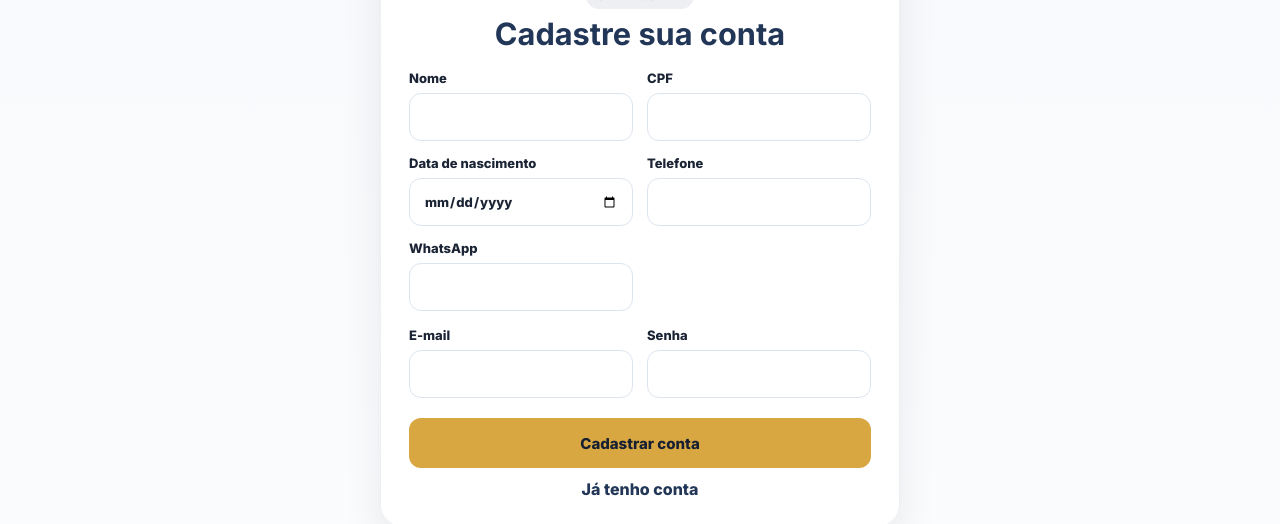
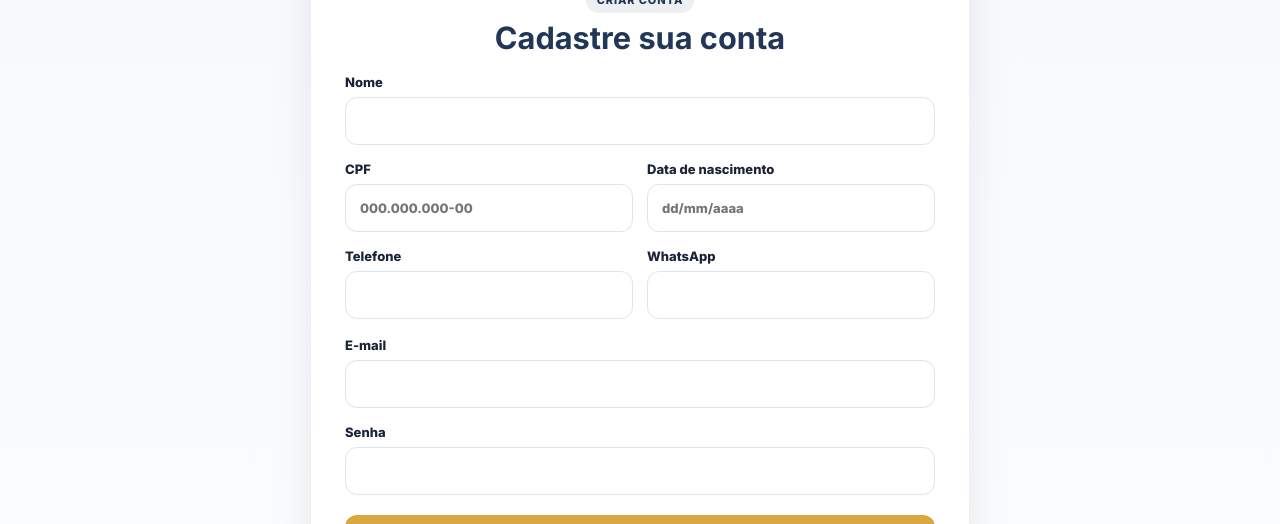
Before and after one commit to jefilds2/otica-olho-de-horus, a React (Vite) app in the folder frontend/: page /login in a window 1280 px wide. Both pictures are taken after a click on the button "Criar nova conta". Shown: the part 276-800 px from the top of the page. Built offline with nearby package versions, Linux system fonts and the light colour scheme; no server answers.

Commit message:
estilização do cadastro de usuários

```diff
--- a/frontend/src/paginas/Login/index.jsx
+++ b/frontend/src/paginas/Login/index.jsx
@@ -4,6 +4,35 @@ import { useNavigate, useSearchParams } from 'react-router-dom'
 import { toast } from 'react-toastify'
 import { useAuth } from '../../contextos/AuthContext'
 import { cadastrarUsuario, obterMensagemErroUsuario } from '../../servicos/api'
+
+function aplicarMascaraCpf(valor) {
+  const digitos = String(valor || '').replace(/\D/g, '').slice(0, 11)
+
+  return digitos
+    .replace(/^(\d{3})(\d)/, '$1.$2')
+    .replace(/^(\d{3})\.(\d{3})(\d)/, '$1.$2.$3')
+    .replace(/\.(\d{3})(\d)/, '.$1-$2')
+}
+
+function aplicarMascaraData(valor) {
+  const digitos = String(valor || '').replace(/\D/g, '').slice(0, 8)
+
+  if (digitos.length <= 2) return digitos
+  if (digitos.length <= 4) return `${digitos.slice(0, 2)}/${digitos.slice(2)}`
+  return `${digitos.slice(0, 2)}/${digitos.slice(2, 4)}/${digitos.slice(4)}`
+}
+
+function normalizarDataParaApi(valor) {
+  const digitos = String(valor || '').replace(/\D/g, '')
+
+  if (digitos.length !== 8) return null
+
+  const dia = digitos.slice(0, 2)
+  const mes = digitos.slice(2, 4)
+  const ano = digitos.slice(4, 8)
+
+  return `${ano}-${mes}-${dia}`
+}
 
 export function Login() {
   const navigate = useNavigate()
@@ -25,7 +54,11 @@ export function Login() {
 
     try {
       if (modoCadastro) {
-        await cadastrarUsuario(form)
+        await cadastrarUsuario({
+          ...form,
+          cpf: String(form.cpf || '').replace(/\D/g, ''),
+          birth_date: normalizarDataParaApi(form.birth_date),
+        })
         toast.success('Cadastro criado. Agora faça login.')
         setSearchParams({})
         return
@@ -50,17 +83,49 @@ export function Login() {
 
         {modoCadastro && (
           <div className="form-grid">
-            <label>Nome<input value={form.name} onChange={(e) => alterarCampo('name', e.target.value)} required /></label>
-            <label>CPF<input value={form.cpf} onChange={(e) => alterarCampo('cpf', e.target.value)} required /></label>
-            <label>Data de nascimento<input type="date" value={form.birth_date} onChange={(e) => alterarCampo('birth_date', e.target.value)} /></label>
-            <label>Telefone<input value={form.phone} onChange={(e) => alterarCampo('phone', e.target.value)} /></label>
-            <label>WhatsApp<input value={form.whatsapp} onChange={(e) => alterarCampo('whatsapp', e.target.value)} /></label>
+            <label className="campo-inteiro">
+              Nome
+              <input value={form.name} onChange={(e) => alterarCampo('name', e.target.value)} required />
+            </label>
+            <label className="campo-meio">
+              CPF
+              <input
+                value={form.cpf}
+                onChange={(e) => alterarCampo('cpf', aplicarMascaraCpf(e.target.value))}
+                inputMode="numeric"
+                placeholder="000.000.000-00"
+                required
+              />
+            </label>
+            <label className="campo-meio">
+              Data de nascimento
+              <input
+                value={form.birth_date}
+                onChange={(e) => alterarCampo('birth_date', aplicarMascaraData(e.target.value))}
+                inputMode="numeric"
+                placeholder="dd/mm/aaaa"
+              />
+            </label>
+            <label className="campo-meio">
+              Telefone
+              <input value={form.phone} onChange={(e) => alterarCampo('phone', e.target.value)} />
+            </label>
+            <label className="campo-meio">
+              WhatsApp
+              <input value={form.whatsapp} onChange={(e) => alterarCampo('whatsapp', e.target.value)} />
+            </label>
           </div>
         )}
 
         <div className={modoCadastro ? 'form-grid form-grid-acesso' : 'campos-acesso'}>
-          <label>E-mail<input type="email" value={form.email} onChange={(e) => alterarCampo('email', e.target.value)} required /></label>
-          <label>Senha<input type="password" value={form.password} onChange={(e) => alterarCampo('password', e.target.value)} required minLength={6} /></label>
+          <label className={modoCadastro ? 'campo-inteiro' : ''}>
+            E-mail
+            <input type="email" value={form.email} onChange={(e) => alterarCampo('email', e.target.value)} required />
+          </label>
+          <label className={modoCadastro ? 'campo-inteiro' : ''}>
+            Senha
+            <input type="password" value={form.password} onChange={(e) => alterarCampo('password', e.target.value)} required minLength={6} />
+          </label>
         </div>
 
         <div className="acoes-acesso">
--- a/frontend/src/paginas/Login/styles.js
+++ b/frontend/src/paginas/Login/styles.js
@@ -13,8 +13,8 @@ export const LoginPage = styled.section`
   }
 
   .card-acesso {
-    width: min(100%, 520px);
-    padding: 30px 28px 26px;
+    width: min(100%, 660px);
+    padding: 34px 34px 30px;
     border: 1px solid rgba(34, 55, 88, 0.08);
     border-radius: 22px;
     background: rgba(255, 255, 255, 0.98);
@@ -73,8 +73,16 @@ export const LoginPage = styled.section`
   .form-grid {
     display: grid;
     grid-template-columns: repeat(2, minmax(0, 1fr));
-    gap: 14px;
-    margin-bottom: 16px;
+    gap: 16px 14px;
+    margin-bottom: 18px;
+  }
+
+  .form-grid > label.campo-meio {
+    grid-column: span 1;
+  }
+
+  .form-grid > label.campo-inteiro {
+    grid-column: 1 / -1;
   }
 
   .form-grid-acesso {
@@ -99,9 +107,32 @@ export const LoginPage = styled.section`
   }
 
   .acoes-acesso .link-botao {
-    margin-top: 0;
+    margin-top: 2px;
     justify-self: center;
     color: var(--cor-primaria);
+    font-weight: 700;
+    font-size: 15px;
+    line-height: 1;
+    padding: 8px 14px;
+    border-radius: 999px;
+    transition: background-color 0.2s ease, color 0.2s ease, transform 0.2s ease;
+  }
+
+  .acoes-acesso .link-botao:hover {
+    background: rgba(34, 55, 88, 0.08);
+    color: #16386a;
+    transform: translateY(-1px);
+  }
+
+  .acoes-acesso .link-botao:focus-visible {
+    outline: none;
+    box-shadow: 0 0 0 3px rgba(34, 55, 88, 0.14);
+  }
+
+  @media (min-width: 641px) {
+    .form-grid-acesso {
+      align-items: end;
+    }
   }
 
   @media (max-width: 640px) {
@@ -128,6 +159,13 @@ export const LoginPage = styled.section`
 
     .form-grid {
       grid-template-columns: 1fr;
+      gap: 14px;
+    }
+
+    .form-grid > label,
+    .form-grid > label.campo-meio,
+    .form-grid > label.campo-inteiro {
+      grid-column: auto;
     }
   }
 `
```
